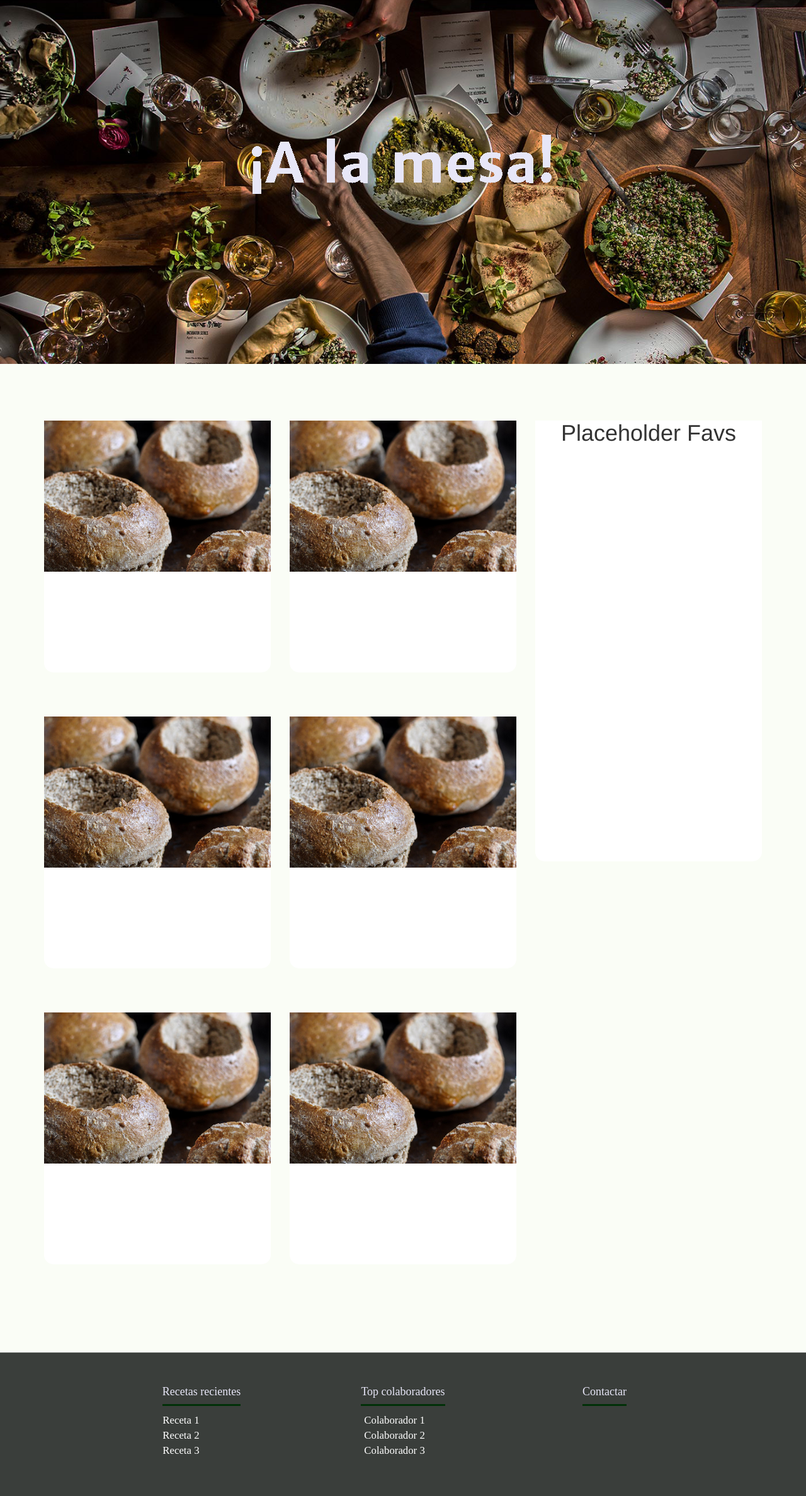
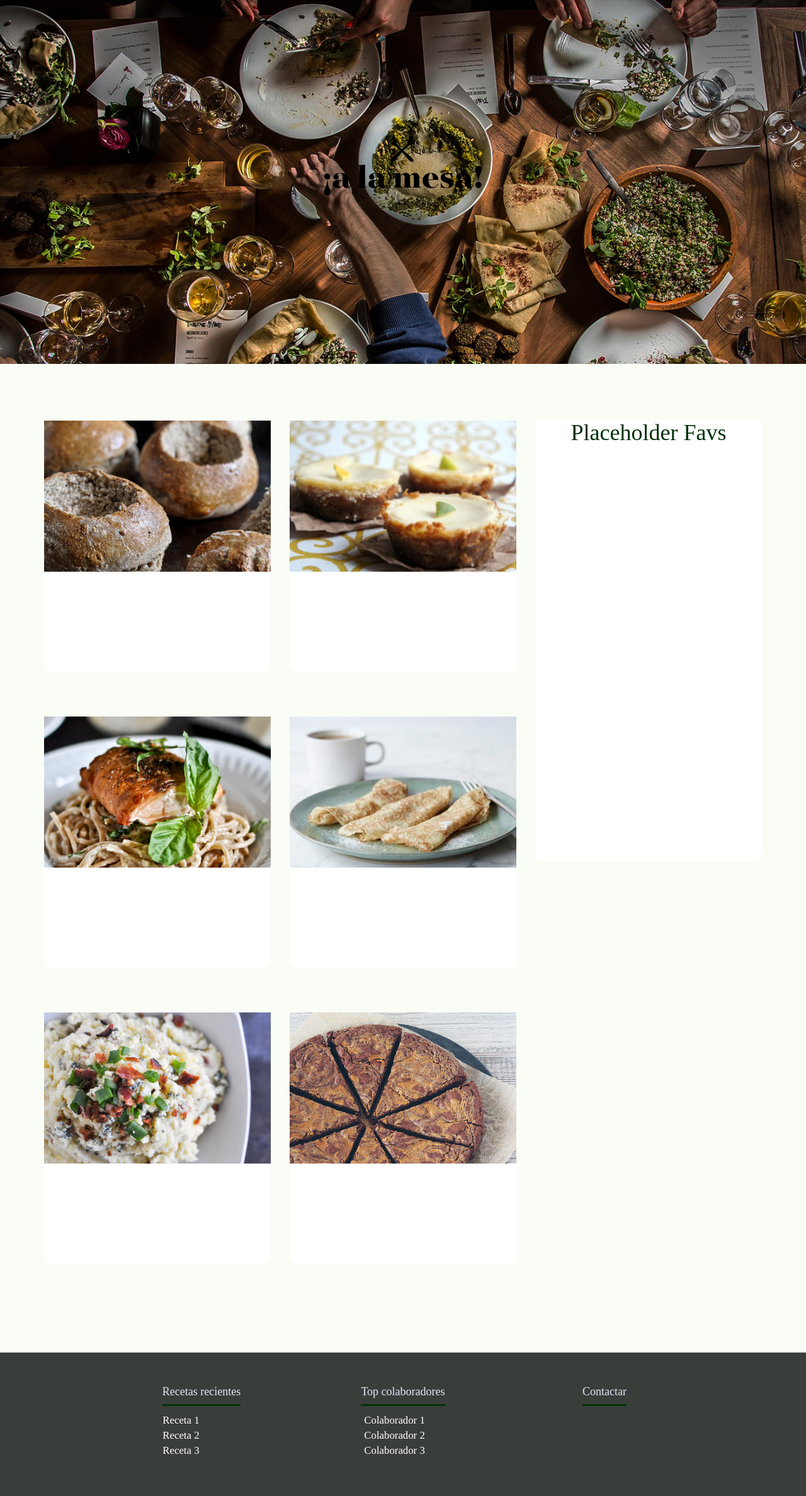
Before and after one commit to monicafp/recipe-website, a website: page public/index.html in a window 1280 px wide. Shown: the part 54-2430 px from the top of the page at 63% size. Drawn offline with Linux system fonts and the light colour scheme; a web font is replaced by a local one.

Commit message:
Added content
* Added recipe images to project and home page
* Added flex container to about page
* Added gif to about page

```diff
--- a/public/assets/css/about.css
+++ b/public/assets/css/about.css
@@ -12,3 +12,10 @@ h1 {
   font-family: montserrat;
   color: #013008;
 }
+
+.flex-container {
+  display: flex;
+  width: 100%;
+  justify-content: center;
+  align-items: center;
+}
--- a/public/assets/css/layout.css
+++ b/public/assets/css/layout.css
@@ -1,3 +1,13 @@
+@font-face {
+  font-family: merriweather;
+  src: url(assets/fonts/Merriweather-Light.ttf);
+}
+
+@font-face {
+  font-family: montserrat;
+  src: url(assets/fonts/Montserrat-Regular.ttf);
+}
+
 #header-image-back {
   width: 100%;
   height: 79vh;
@@ -21,16 +31,6 @@
 
 .navbar-default .navbar-nav > .open > a, .navbar-default .navbar-nav > .open > a:hover, .navbar-default .navbar-nav > .open > a:focus {
   background-color: transparent;
-}
-
-@font-face {
-  font-family: merriweather;
-  src: url(assets/fonts/Merriweather-Light.ttf);
-}
-
-@font-face {
-  font-family: montserrat;
-  src: url(assets/fonts/Montserrat-Regular.ttf);
 }
 
 .navbar-brand {
--- a/public/home.html
+++ b/public/home.html
@@ -13,35 +13,35 @@
         <div class="col-xs-6">
           <div class="recipe-home">
             <div class="image-wrapper">
-              <img src="assets/images/breadbowls-2-2.jpg" alt="bread bowl" />
+              <img src="assets/images/1-rustic-key-lime-tarts.jpg" alt="bread bowl" />
             </div>
           </div>
         </div>
         <div class="col-xs-6">
           <div class="recipe-home">
             <div class="image-wrapper">
-              <img src="assets/images/breadbowls-2-2.jpg" alt="bread bowl" />
+              <img src="assets/images/2-crispy-salmon.jpg" alt="bread bowl" />
             </div>
           </div>
         </div>
         <div class="col-xs-6">
           <div class="recipe-home">
             <div class="image-wrapper">
-              <img src="assets/images/breadbowls-2-2.jpg" alt="bread bowl" />
+              <img src="assets/images/3-crepes.jpeg" alt="bread bowl" />
             </div>
           </div>
         </div>
         <div class="col-xs-6">
           <div class="recipe-home">
             <div class="image-wrapper">
-              <img src="assets/images/breadbowls-2-2.jpg" alt="bread bowl" />
+              <img src="assets/images/4-smashed-potatoes.jpg" alt="bread bowl" />
             </div>
           </div>
         </div>
         <div class="col-xs-6">
           <div class="recipe-home">
             <div class="image-wrapper">
-              <img src="assets/images/breadbowls-2-2.jpg" alt="bread bowl" />
+              <img src="assets/images/5-speculoos-swirl-brownies.jpg" alt="bread bowl" />
             </div>
           </div>
         </div>
--- a/public/index.html
+++ b/public/index.html
@@ -10,10 +10,11 @@
   <link rel="stylesheet" href="assets/css/layout.css">
   <link rel="stylesheet" href="assets/css/home.css">
   <link rel="stylesheet" href="assets/css/contact.css">
-  <link rel="stylesheet" href="https://maxcdn.bootstrapcdn.com/font-awesome/4.6.1/css/font-awesome.min.css">
+  <link rel="stylesheet" href="assets/css/about.css">
   <script type="text/javascript" src="assets/js/jquery.js"></script>
   <script type="text/javascript" src="assets/js/bootstrap.js"></script>
   <script type="text/javascript" src="assets/js/app.js"></script>
+
 </head>
 
 <body>
@@ -47,23 +48,22 @@
               </ul>
             </li>
           </ul>
-          <form class="navbar-form navbar-right" role="search">
+         <form class="navbar-form navbar-right" role="search">
             <div class="form-group">
               <input type="text" class="form-control" placeholder="Buscar">
             </div>
             <button type="submit" class="btn"><i class="fa fa-search fa-lg" aria-hidden="true"></i></button>
           </form>
-          <ul class="nav navbar-nav navbar-right">
-            <li><a href="#">Login</a></li>
-          </ul>
         </div>
         <!-- /.navbar-collapse -->
       </div>
       <!-- /.container-fluid -->
     </nav>
   </header>
+
+
   <section id="header-image-back">
-    <img src="assets/images/a-la-mesa.png" alt="" />
+    <img src="assets/images/a-la-mesa-2.png" alt="" />
   </section>
 
 
@@ -118,8 +118,6 @@
     </div>
   </footer>
 
-
-
 </body>
 
 </html>
```
Also changed, not shown: public/about.html (+5 -1 lines), public/assets/images/1-rustic-key-lime-tarts.jpg (added), public/assets/images/2-crispy-salmon.jpg (added), public/assets/images/3-crepes.jpeg (added), public/assets/images/4-smashed-potatoes.jpg (added), public/assets/images/5-speculoos-swirl-brownies.jpg (added), public/assets/images/6-broiled-shrimp.jpg (added), public/assets/images/7-oreo-stuffed-ccc.jpg (added), public/assets/images/a-la-mesa-2.png (added), public/assets/images/a-la-mesa.png (deleted), public/assets/images/hay-fiesta.gif (added).
